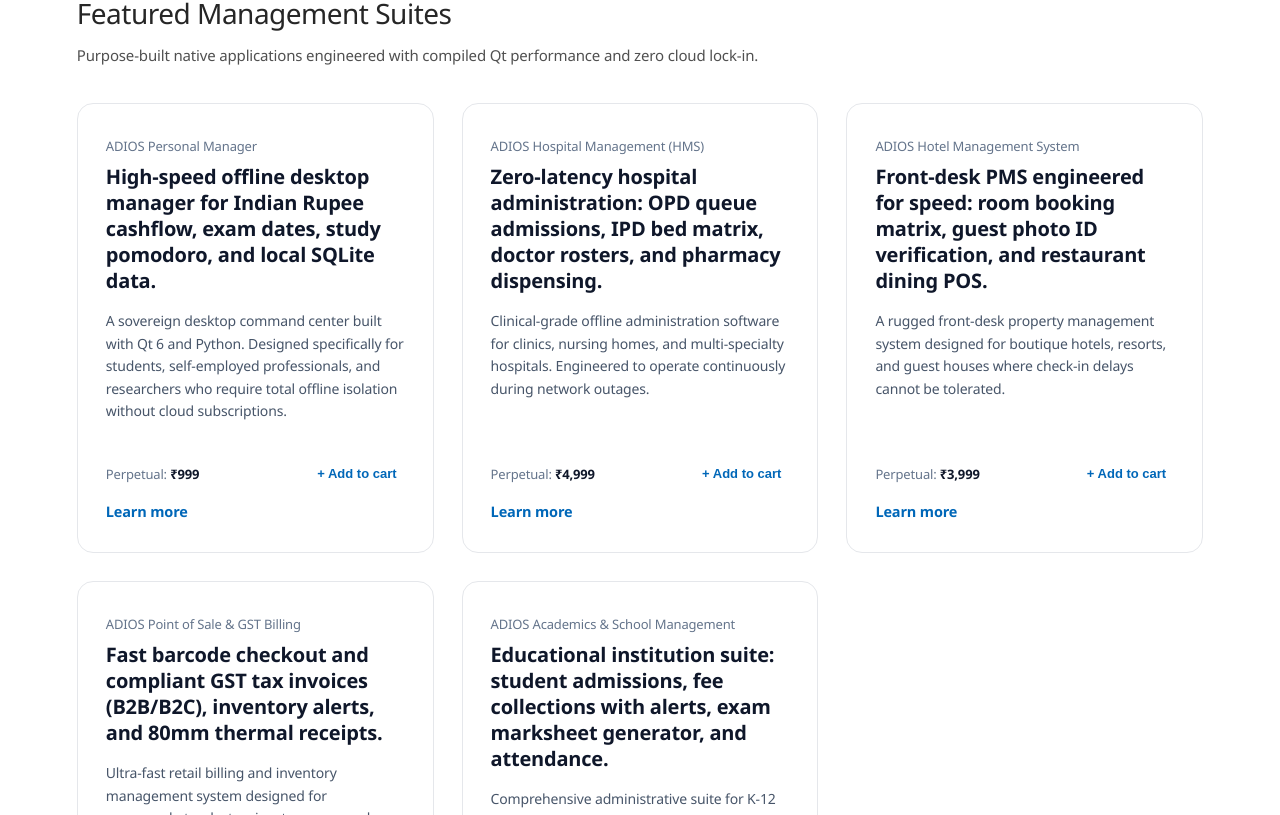
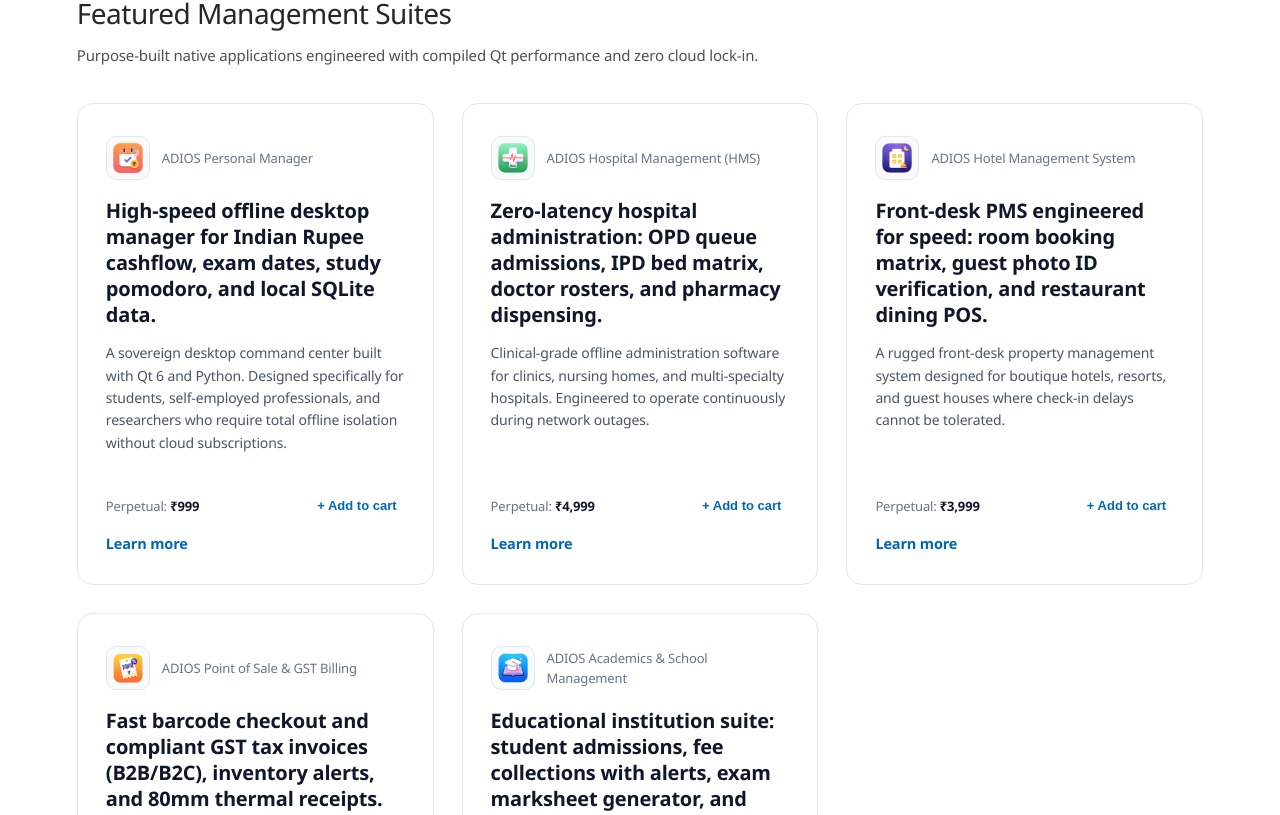
Before and after one commit to sayanjc3639q/ADIOS, a Next.js app in the folder web/: page / in a window 1280 px wide. Shown: the part 865-1680 px from the top of the page. Built offline with nearby package versions, Linux system fonts and the light colour scheme; a web font is replaced by a local one.

Commit message:
add suite logos into clean minimalist Featured Management Suites cards

```diff
--- a/web/app/page.tsx
+++ b/web/app/page.tsx
@@ -719,13 +719,41 @@ export default function HomePage() {
                 className="ms-product-card"
               >
                 <div>
-                  {/* Top Suite Category Label */}
-                  <div style={{ fontSize: '13px', color: '#64748b', fontWeight: 500, marginBottom: '8px' }}>
-                    {app.name}
+                  {/* Top Suite App Logo & App Name Header */}
+                  <div style={{ display: 'flex', alignItems: 'center', gap: '12px', marginBottom: '18px' }}>
+                    {app.logo && (
+                      <div
+                        style={{
+                          width: '44px',
+                          height: '44px',
+                          borderRadius: '10px',
+                          background: '#f8fafc',
+                          border: '1px solid #e2e8f0',
+                          display: 'flex',
+                          alignItems: 'center',
+                          justifyContent: 'center',
+                          padding: '6px',
+                          flexShrink: 0
+                        }}
+                      >
+                        <Image
+                          src={app.logo}
+                          alt={app.name}
+                          width={32}
+                          height={32}
+                          style={{ objectFit: 'contain' }}
+                        />
+                      </div>
+                    )}
+                    <div>
+                      <div style={{ fontSize: '13px', color: '#64748b', fontWeight: 500 }}>
+                        {app.name}
+                      </div>
+                    </div>
                   </div>
 
                   {/* Clean Headline */}
-                  <h3 style={{ fontSize: '20px', color: '#0f172a', fontWeight: 600, lineHeight: 1.3, marginBottom: '16px' }}>
+                  <h3 style={{ fontSize: '20px', color: '#0f172a', fontWeight: 600, lineHeight: 1.3, marginBottom: '14px' }}>
                     {app.shortDescription}
                   </h3>
 
```
